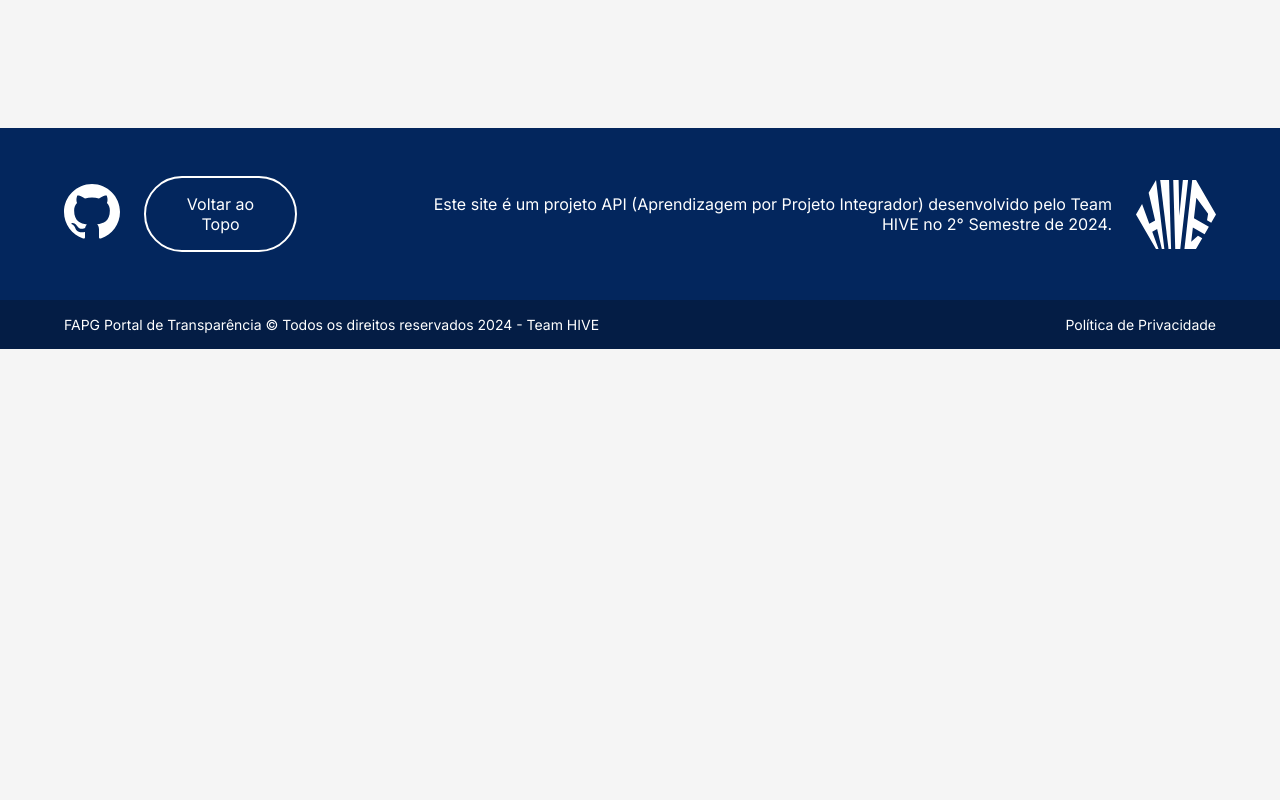
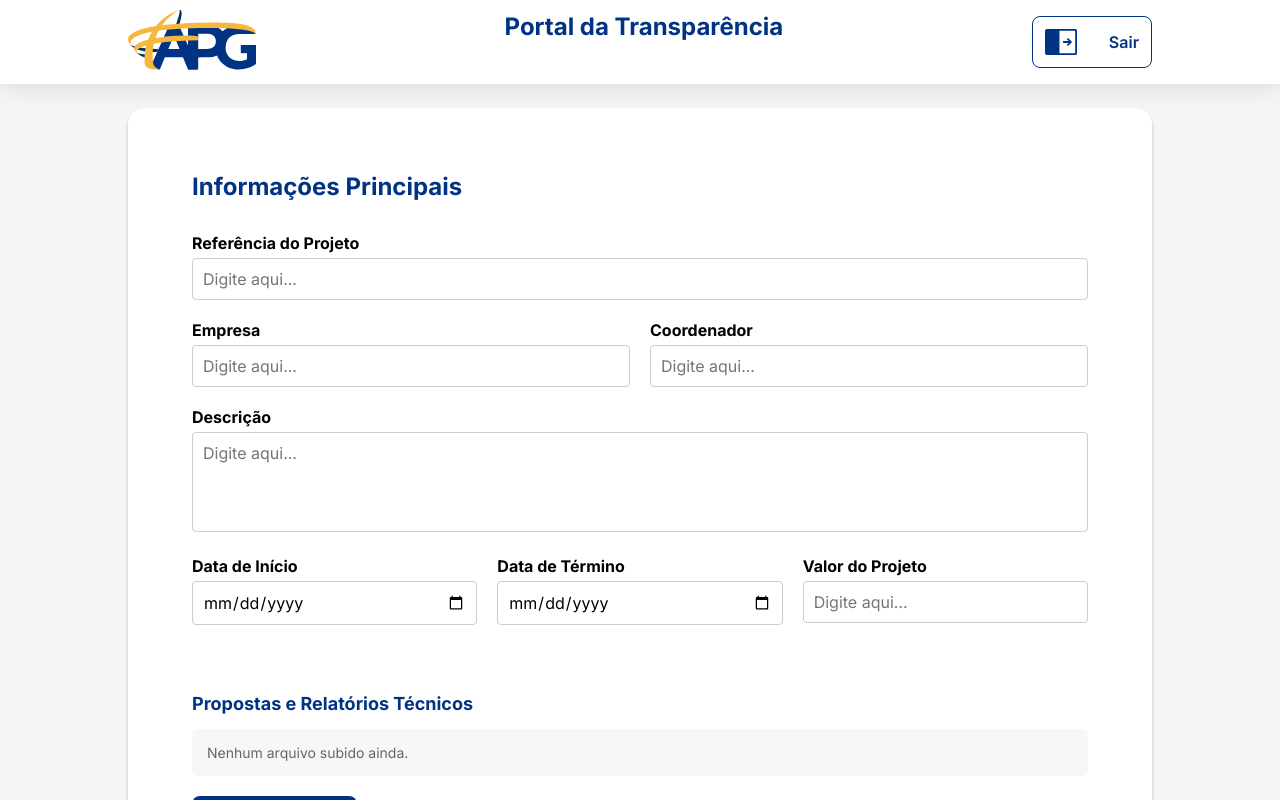
Before and after one commit to TeamHiveAPI/API-2024.02-FRONT, a React (Create React App) app: page /cadastro-projeto in a window 1280 px wide. Shown: the top 800 px of the page. Built offline with nearby package versions, Linux system fonts and the light colour scheme.

Commit message:
feat: Adicionando página de Cadastro de Projeto e componente de subir arquivo.

```diff
--- /dev/null
+++ b/src/components/SubirArquivo/SubirArquivo.scss
@@ -0,0 +1,40 @@
+.subarq_subir_arquivo {
+    margin-top: 3rem;
+
+    .subarq_titulo {
+        color: #003383;
+        font-size: 18px;
+        font-weight: bold;
+        margin-bottom: 15px;
+    }
+
+    .subarq_mensagem {
+        background-color: #f7f7f7;
+        padding: 15px;
+        border-radius: 5px;
+        color: #666;
+        font-size: 14px;
+        margin-bottom: 20px;
+    }
+
+    .subarq_botao_subir {
+        background-color: #003383;
+        color: white;
+        border: none;
+        padding: 10px 20px;
+        border-radius: 5px;
+        cursor: pointer;
+        font-size: 16px;
+        display: flex;
+        align-items: center;
+
+        .subarq_icone {
+            margin-right: 8px;
+            font-size: 18px;
+        }
+
+        &:hover {
+            background-color: #002366;
+        }
+    }
+}
--- /dev/null
+++ b/src/components/SubirArquivo/SubirArquivo.tsx
@@ -0,0 +1,22 @@
+import React from 'react';
+import './SubirArquivo.scss';
+import BotaoCTA from '../BotaoCTA/BotaoCTA';
+
+interface SubirArquivoProps {
+    titulo: string;
+}
+
+const SubirArquivo: React.FC<SubirArquivoProps> = ({ titulo }) => {
+    return (
+        <div className="subarq_subir_arquivo">
+            <h2 className="subarq_titulo">{titulo}</h2>
+            <div className="subarq_mensagem">
+                Nenhum arquivo subido ainda.
+            </div>
+            <BotaoCTA escrito="Subir arquivo" aparencia='primario' img=''/>
+
+        </div>
+    );
+};
+
+export default SubirArquivo;
--- /dev/null
+++ b/src/pages/CadastroProjeto/CadastroProjeto.scss
@@ -0,0 +1,52 @@
+@import "../../global.scss";
+
+h2 {
+    color: #003383;
+    margin-bottom: 2rem;
+}
+
+.cadpro_cadastro_projeto {
+
+    .cadpro_input_group {
+        margin-bottom: 20px;
+
+        &.cadpro_horizontal {
+            display: flex;
+            justify-content: space-between;
+        }
+
+        label {
+            display: block;
+            font-weight: bold;
+            margin-bottom: 5px;
+        }
+
+        input,
+        textarea {
+            width: 100%;
+            padding: 10px;
+            border: 1px solid #ccc;
+            border-radius: 4px;
+            font-size: 16px;
+            box-sizing: border-box;
+        }
+
+        textarea {
+            height: 100px;
+            resize: none;
+        }
+
+        .cadpro_input_item {
+            flex: 1;
+            &:not(:last-child) {
+                margin-right: 20px;
+            }
+        }
+    }
+}
+
+.cadpro_botao_cadastrar {
+    display: flex;
+    justify-content: center;
+    margin-top: 64px;
+}
--- /dev/null
+++ b/src/pages/CadastroProjeto/CadastroProjeto.tsx
@@ -0,0 +1,66 @@
+import React from 'react';
+import Navbar from "../../components/Navbar/Navbar";
+import BotaoCTA from "../../components/BotaoCTA/BotaoCTA";
+import SubirArquivo from "../../components/SubirArquivo/SubirArquivo"; // Importando o componente SubirArquivo
+import "../CadastroProjeto/CadastroProjeto.scss";
+
+function CadastroProjeto() {
+    return (
+      <>
+        <Navbar />
+
+        <div className="visu_container_info margem_10">
+            <h2>Informações Principais</h2>
+
+            <form className="cadpro_cadastro_projeto">
+                <div className="cadpro_input_group">
+                    <label htmlFor="cadpro_referencia">Referência do Projeto</label>
+                    <input type="text" id="cadpro_referencia" placeholder="Digite aqui..." />
+                </div>
+
+                <div className="cadpro_input_group cadpro_horizontal">
+                    <div className="cadpro_input_item">
+                        <label htmlFor="cadpro_empresa">Empresa</label>
+                        <input type="text" id="cadpro_empresa" placeholder="Digite aqui..." />
+                    </div>
+                    <div className="cadpro_input_item">
+                        <label htmlFor="cadpro_coordenador">Coordenador</label>
+                        <input type="text" id="cadpro_coordenador" placeholder="Digite aqui..." />
+                    </div>
+                </div>
+
+                <div className="cadpro_input_group">
+                    <label htmlFor="cadpro_descricao">Descrição</label>
+                    <textarea id="cadpro_descricao" placeholder="Digite aqui..."></textarea>
+                </div>
+
+                <div className="cadpro_input_group cadpro_horizontal">
+                    <div className="cadpro_input_item">
+                        <label htmlFor="cadpro_data_inicio">Data de Início</label>
+                        <input type="date" id="cadpro_data_inicio" />
+                    </div>
+                    <div className="cadpro_input_item">
+                        <label htmlFor="cadpro_data_termino">Data de Término</label>
+                        <input type="date" id="cadpro_data_termino" />
+                    </div>
+                    <div className="cadpro_input_item">
+                        <label htmlFor="cadpro_valor_projeto">Valor do Projeto</label>
+                        <input type="text" id="cadpro_valor_projeto" placeholder="Digite aqui..." />
+                    </div>
+                </div>
+            </form>
+            <SubirArquivo titulo="Propostas e Relatórios Técnicos" />
+            <SubirArquivo titulo="Contratos" />
+            <SubirArquivo titulo="Artigos" />
+
+            <div className='cadpro_botao_cadastrar'>
+                <BotaoCTA escrito='Cadastrar' aparencia='primario' img=''/>
+            </div>
+        </div>
+
+
+      </>
+    );
+}
+
+export default CadastroProjeto;
--- a/src/routes/appRoutes.tsx
+++ b/src/routes/appRoutes.tsx
@@ -4,6 +4,7 @@ import Login from "../pages/Login/Login";
 import Cadastro from "../pages/Cadastro/Cadastro";
 import Consulta from "../pages/Consulta/Consulta";
 import VisualizacaoProjeto from "../pages/VisualizacaoProjeto/VisualizacaoProjeto";
+import CadastroProjeto from "../pages/CadastroProjeto/CadastroProjeto";
 import Footer from "../components/Footer/Footer";
 
 export default function AppRoutes() {
@@ -15,6 +16,7 @@ export default function AppRoutes() {
         <Route path="/cadastro" element={<Cadastro />} />
         <Route path="/consulta" element={<Consulta />} />
         <Route path="/detalhes" element={<VisualizacaoProjeto />} />
+        <Route path="/cadastro-projeto" element={<CadastroProjeto />} />
         </Routes>
     </Router>
     <Footer />
```
